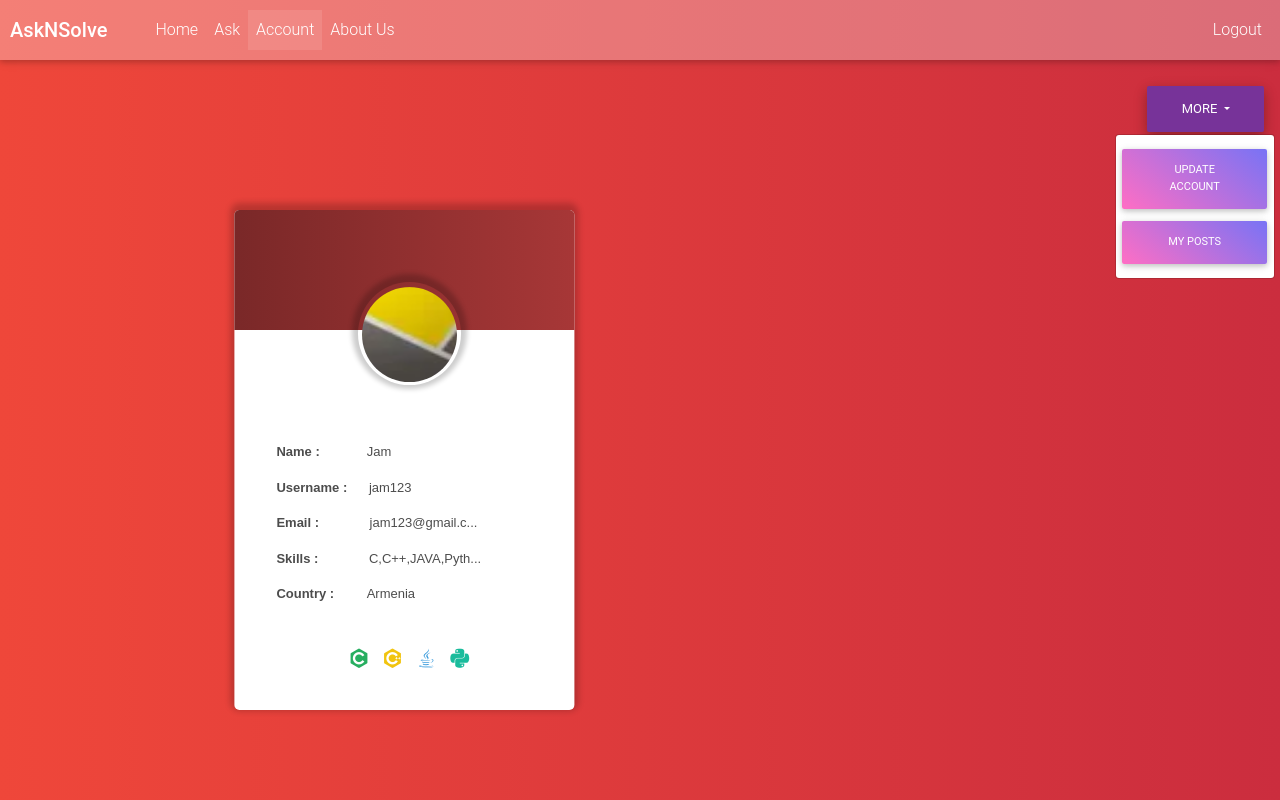
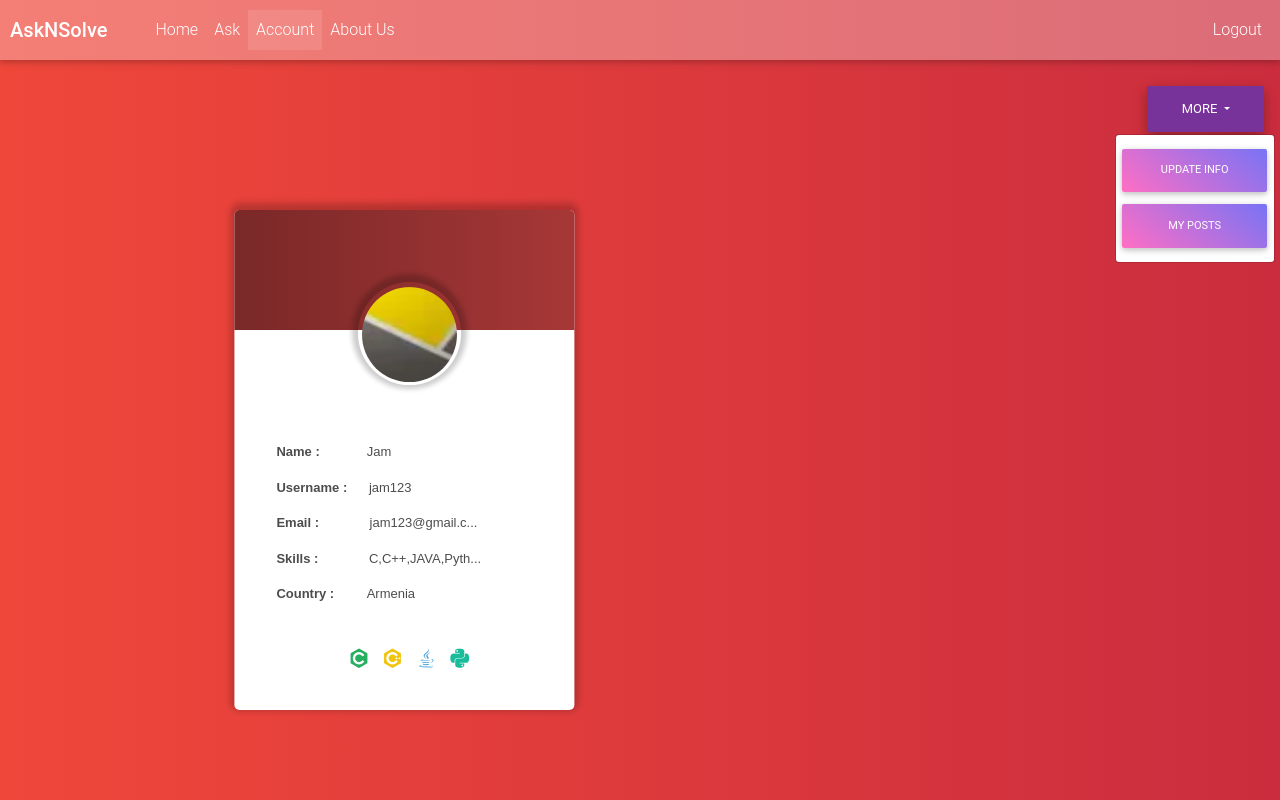
Before and after one commit to uditkumar01/AskNSolve, a Flask app: page /account/1 in a window 1280 px wide, after a click on "MORE". Run offline with Flask 2, Linux system fonts and the light colour scheme; a user stored in the database is signed in; data comes from the database, SQL or seed files in the repository; some libraries are stand-ins or nearby versions; some web fonts are replaced.

Commit message:
changed account button layout

```diff
--- a/webpack/templates/account.html
+++ b/webpack/templates/account.html
@@ -95,7 +95,7 @@
             <div class="dropdown-menu" aria-labelledby="dropdownMenuButton">
               {% if form != "NULL" %}
 
-                <button class="btn purple-gradient btn-rounded" data-toggle="modal" style="font-size: 11px; width: 92%;" data-target="#modalLoginAvatar" >Update account</button>
+                <button class="btn purple-gradient btn-rounded" data-toggle="modal" style="font-size: 11px; width: 92%;" data-target="#modalLoginAvatar" >Update info</button>
 
               {% endif %}
 
```
